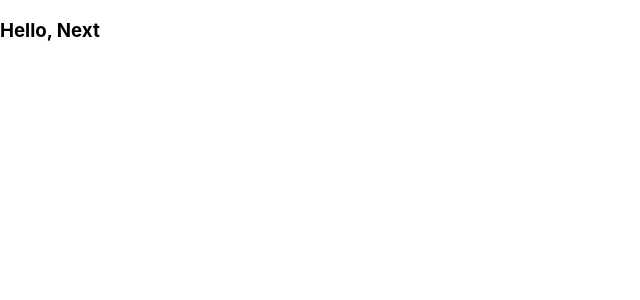
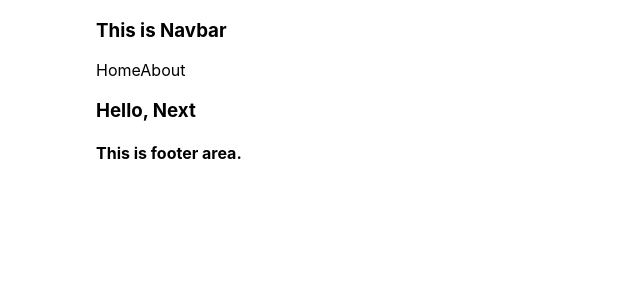
Before and after one commit to iiio2/next-js-intro, a Next.js app: page / in a window 1280 px wide. Shown: the top 300 px of the page, without its empty margins (0-640 px from the left). Built offline with nearby package versions, Linux system fonts and the light colour scheme.

Commit message:
added navigation.

```diff
--- /dev/null
+++ b/comps/Footer.js
@@ -0,0 +1,5 @@
+const Footer = () => {
+  return <h4>This is footer area.</h4>;
+};
+
+export default Footer;
--- /dev/null
+++ b/comps/Navbar.js
@@ -0,0 +1,13 @@
+import Link from 'next/link';
+
+const Navbar = () => {
+  return (
+    <div>
+      <h3>This is Navbar</h3>
+      <Link href='/'>Home</Link>
+      <Link href='/about'>About</Link>
+    </div>
+  );
+};
+
+export default Navbar;
--- a/pages/index.js
+++ b/pages/index.js
@@ -1,10 +1,14 @@
 import Head from 'next/head';
+import Footer from '../comps/Footer';
+import Navbar from '../comps/Navbar';
 import styles from '../styles/Home.module.css';
 
 export default function Home() {
   return (
     <div>
+      <Navbar />
       <h3>Hello, Next</h3>
+      <Footer />
     </div>
   );
 }
--- a/styles/globals.css
+++ b/styles/globals.css
@@ -1,6 +1,6 @@
 html,
 body {
-  padding: 0;
+  padding: 0 3rem;
   margin: 0;
   font-family: -apple-system, BlinkMacSystemFont, Segoe UI, Roboto, Oxygen,
     Ubuntu, Cantarell, Fira Sans, Droid Sans, Helvetica Neue, sans-serif;
```
